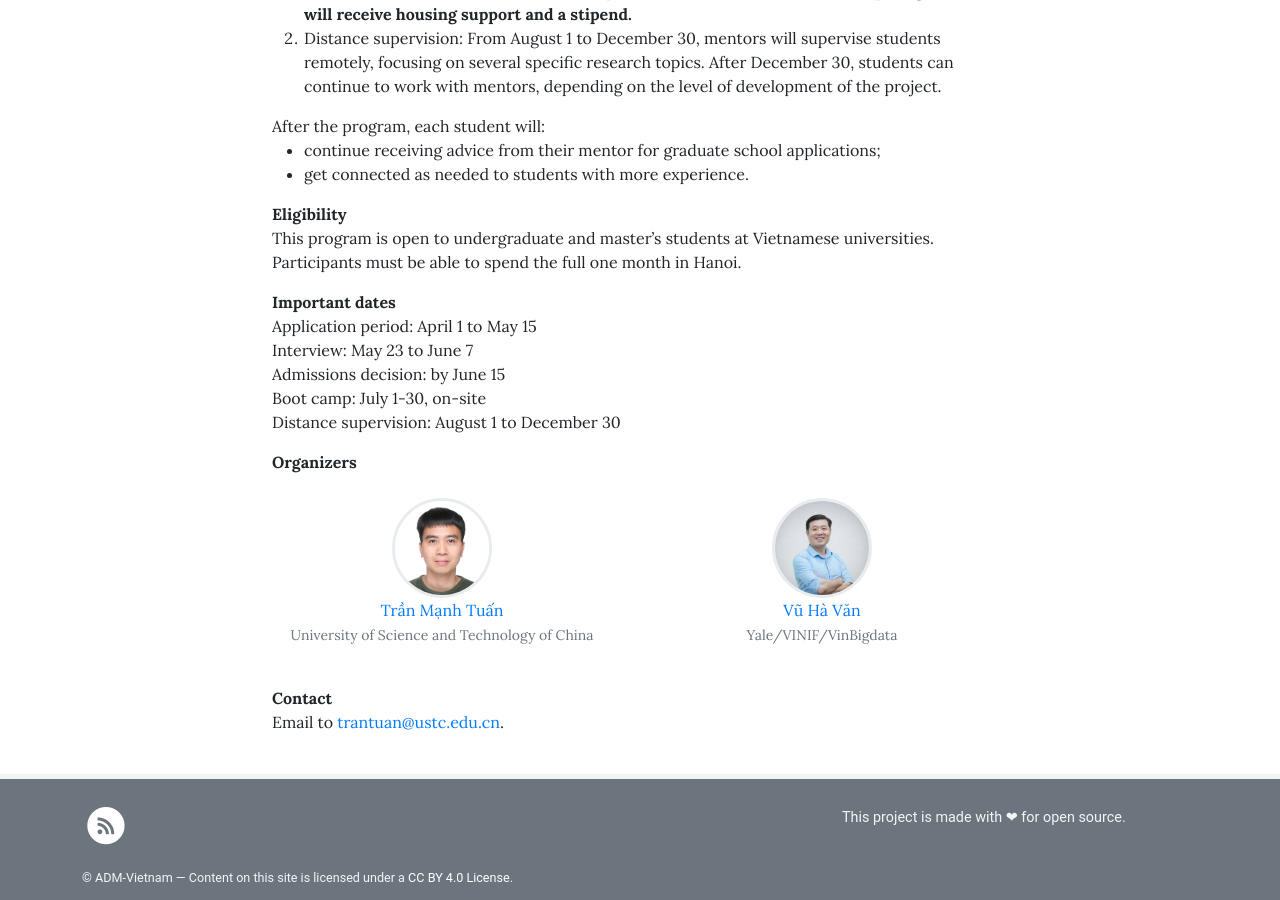
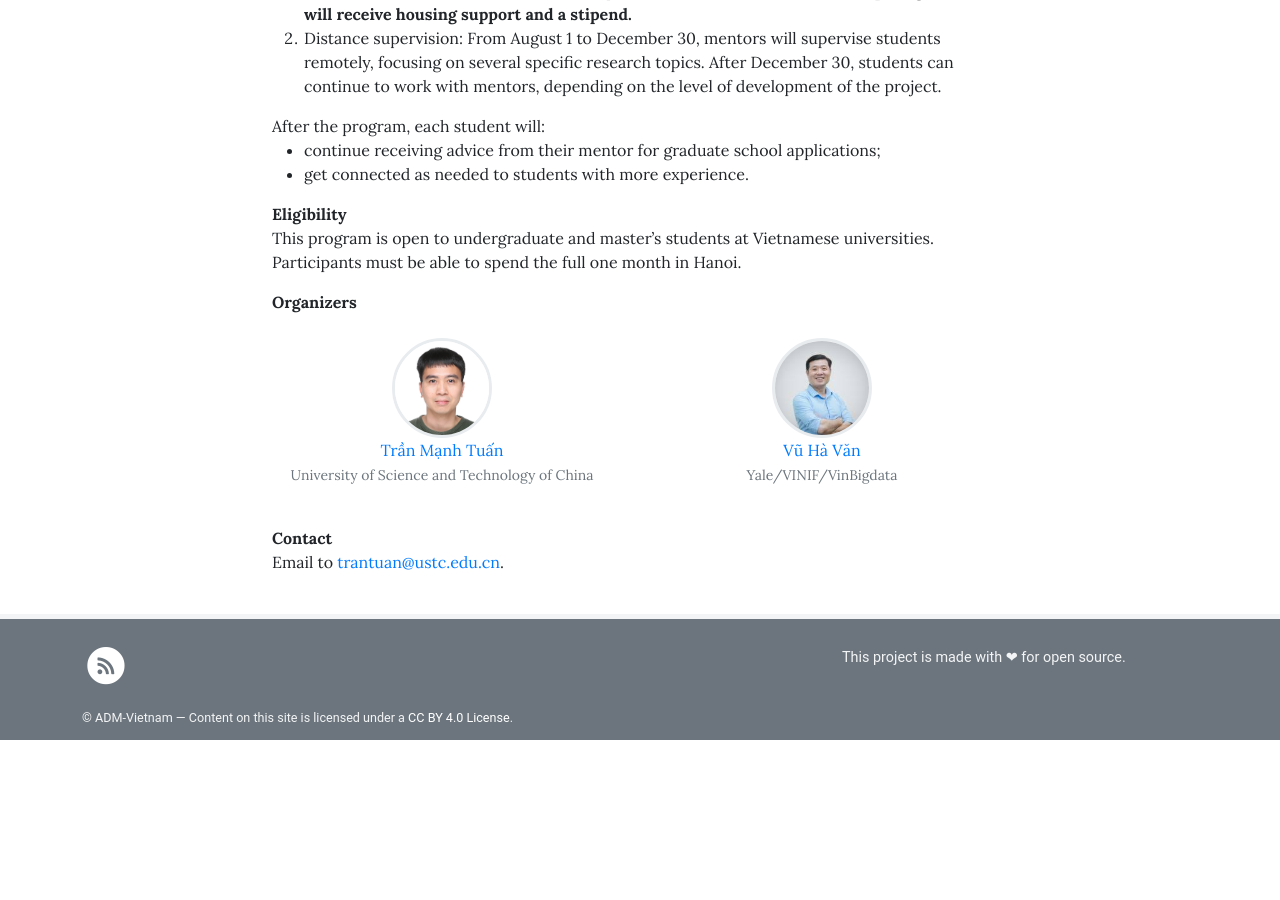
Before and after one commit to adm-vietnam/adm-vietnam.github.io, a Jekyll site: the page built from pages/home.md, in a window 1280 px wide and 900 px high, scrolled down 751 px. Built offline with Jekyll 4.4.1, drawn with Linux system fonts in a browser that asks for light colours; after the commit the page ends 1491 px from its top, so only the background shows below that.

Commit message:
Update home.md

```diff
--- a/pages/home.md
+++ b/pages/home.md
@@ -35,13 +35,6 @@ After the program, each student will:
 <b>Eligibility</b> <br>
 This program is open to undergraduate and master's students at Vietnamese universities. Participants must be able to spend the full one month in Hanoi.
 
-<b>Important dates</b> <br>
-Application period: April 1 to May 15 <br>
-Interview: May 23 to June 7 <br>
-Admissions decision: by June 15 <br>
-Boot camp: July 1-30, on-site <br>
-Distance supervision: August 1 to December 30
-
 <b>Organizers</b> <br>
 <div class="row cards mt-4">
 {% for member in site.data.Organizers %}
```
